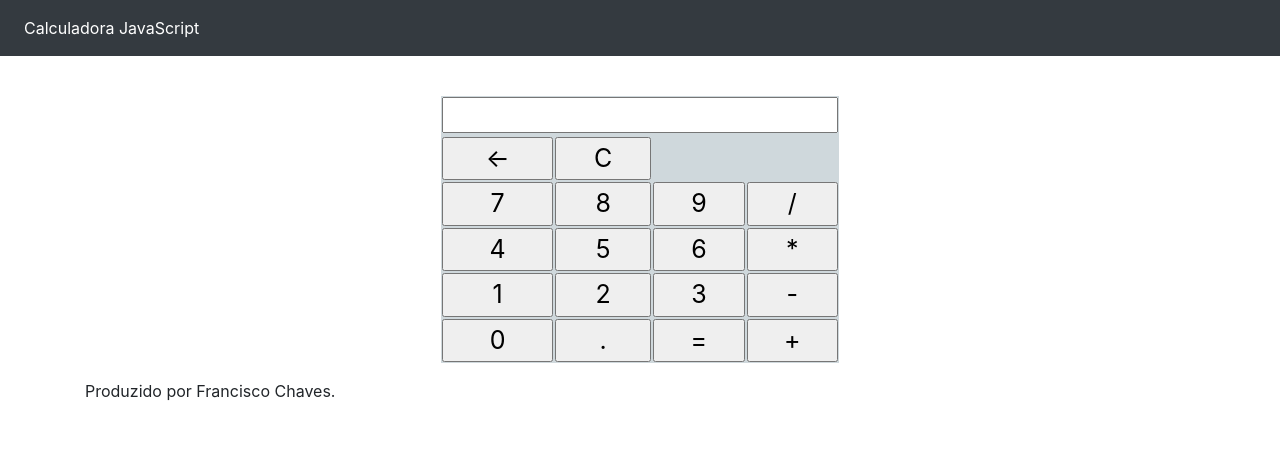
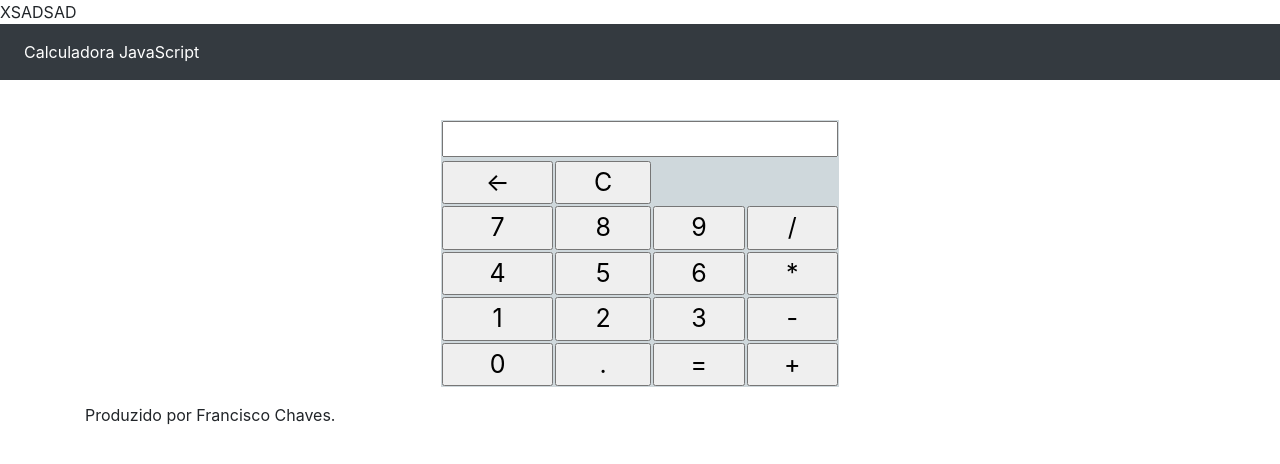
Before and after one commit to SegundoPaladines/Taller00003GIT, a plain HTML site: page index.html in a window 1280 px wide. Drawn offline with nearby package versions, Linux system fonts and the light colour scheme.

Commit message:
Update index.html

```diff
--- a/index.html
+++ b/index.html
@@ -14,6 +14,8 @@
 </head>
 
 <body>
+
+	XSADSAD
 
 	<nav class="navbar navbar-expand navbar-dark bg-dark">
 		<div class="nav navbar-nav">
```
